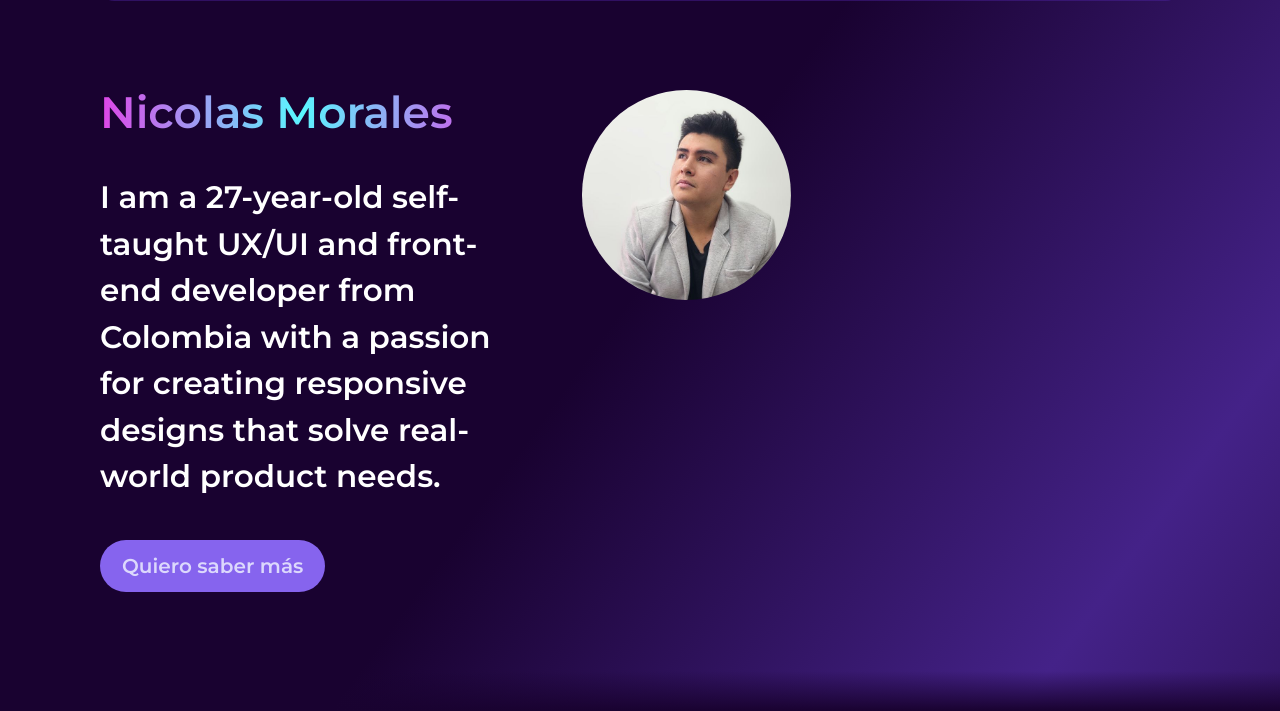
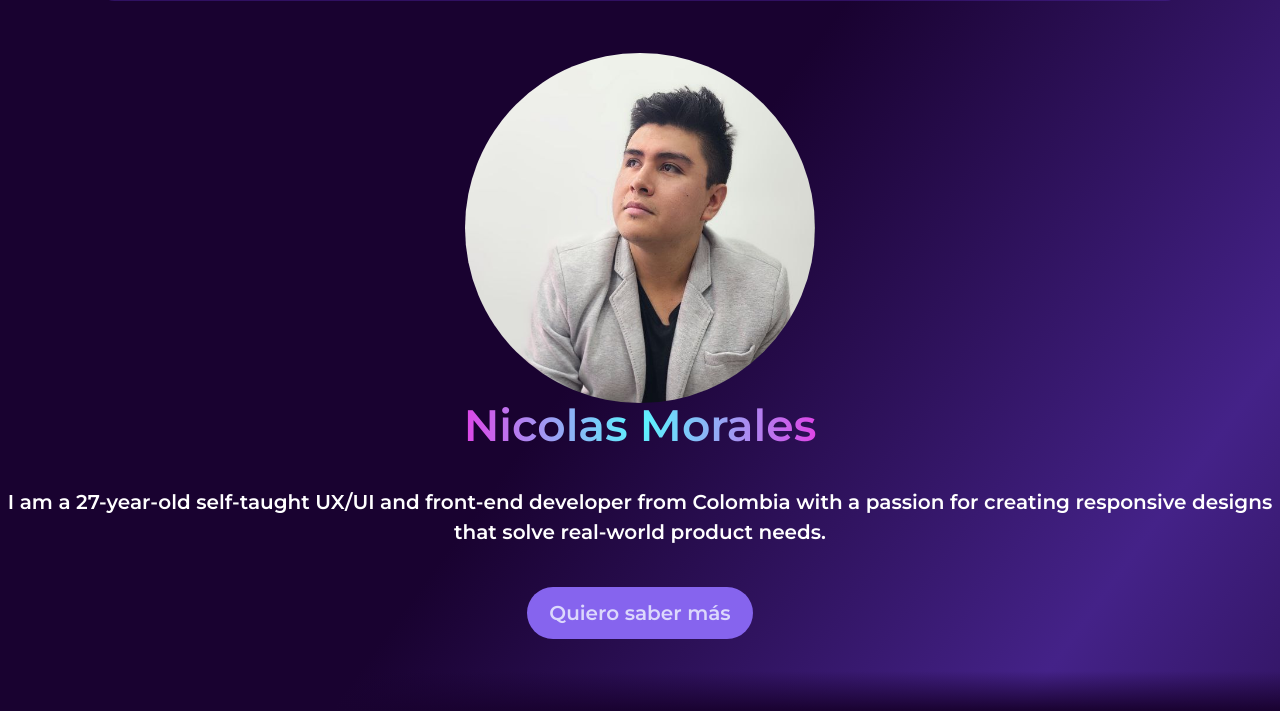
Before and after one commit to NicoAndDestroy/Portfolio, an Astro site: page / in a window 1280 px wide. Shown: the part 89-800 px from the top of the page. Built offline with nearby package versions, Linux system fonts and the light colour scheme; Astro itself is replaced by a stand-in of ours.

Commit message:
Adding more @media
Adding more responsives frames to support more devices.

```diff
--- a/src/components/hero/hero.css
+++ b/src/components/hero/hero.css
@@ -93,6 +93,31 @@
 	}
 }
 
+@media screen and (min-width: 769px) {
+	.hero {
+		padding: 12rem 0 5rem 0;
+	}
+	.hero .hero__img {
+		max-width: 35rem;
+	}
+	.hero .hero__container {
+		display: flex;
+		max-width: 100%;
+		gap: 0;
+		flex-direction: column-reverse;
+		justify-content: center;
+		align-items: center;
+	}
+	.hero .text__content {
+		align-items: center;
+	}
+
+	.hero .hero__text {
+		font-size: var(--text-x-large);
+		text-align: center;
+	}
+}
+
 @keyframes presentation {
 	0% {
 		background-size: 200%;
--- a/src/layouts/BlogLayout.astro
+++ b/src/layouts/BlogLayout.astro
@@ -27,7 +27,7 @@ import Footer from "../components/Footer/Footer.astro";
     <title> {title}</title>
   </head>
   <body>
-    <Header  origin={menuBlog} name="Jhon Doe"/>
+    <Header  origin={menuBlog} name="Nicolas Morales"/>
     <main class="w-full flex flex-col justify-center  items-center pt-[13rem]" >
       <div class="text-center" >
         <h1 class="text-4xl text-center font-extrabold color__gradiente mb-3" >{title}</h1>
```
